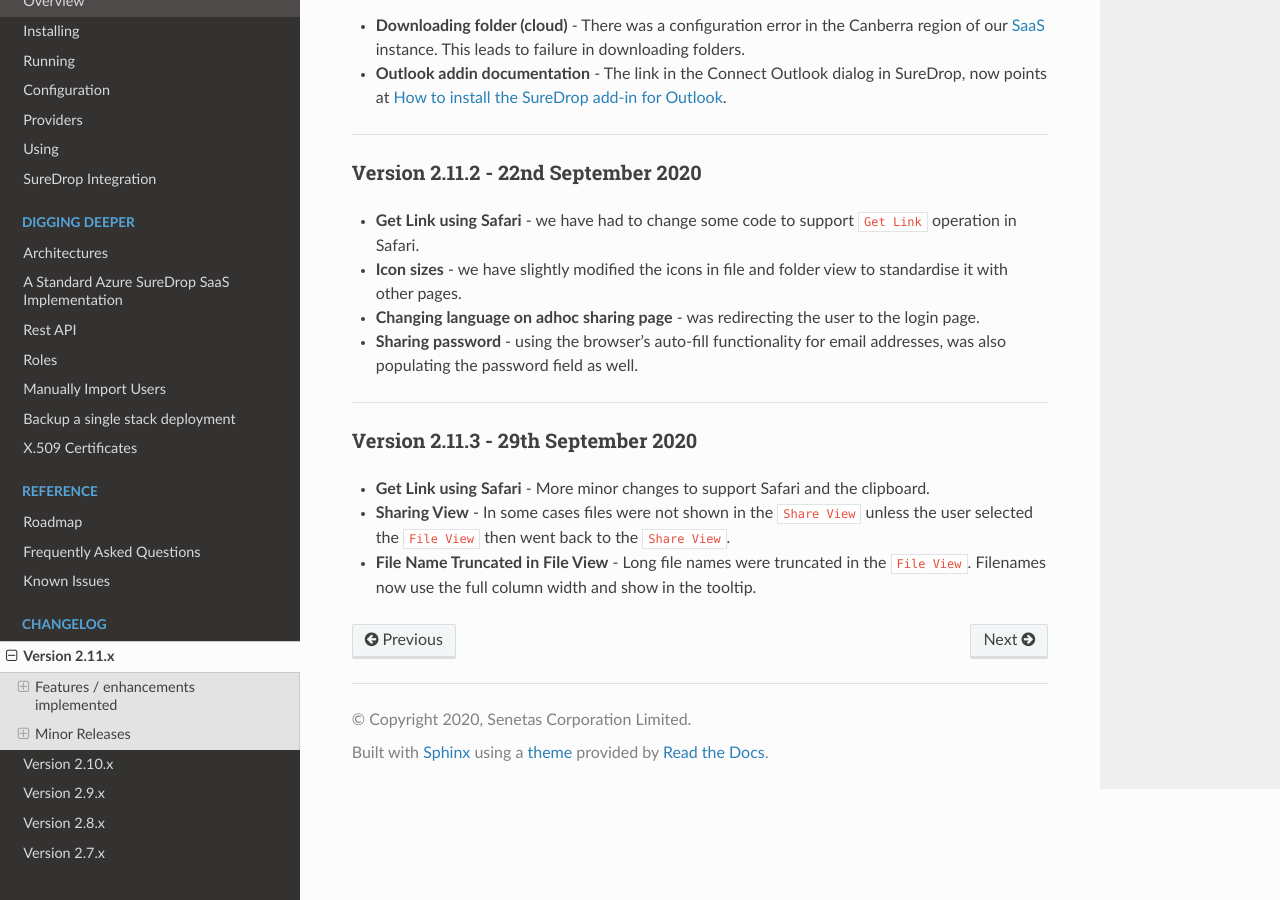
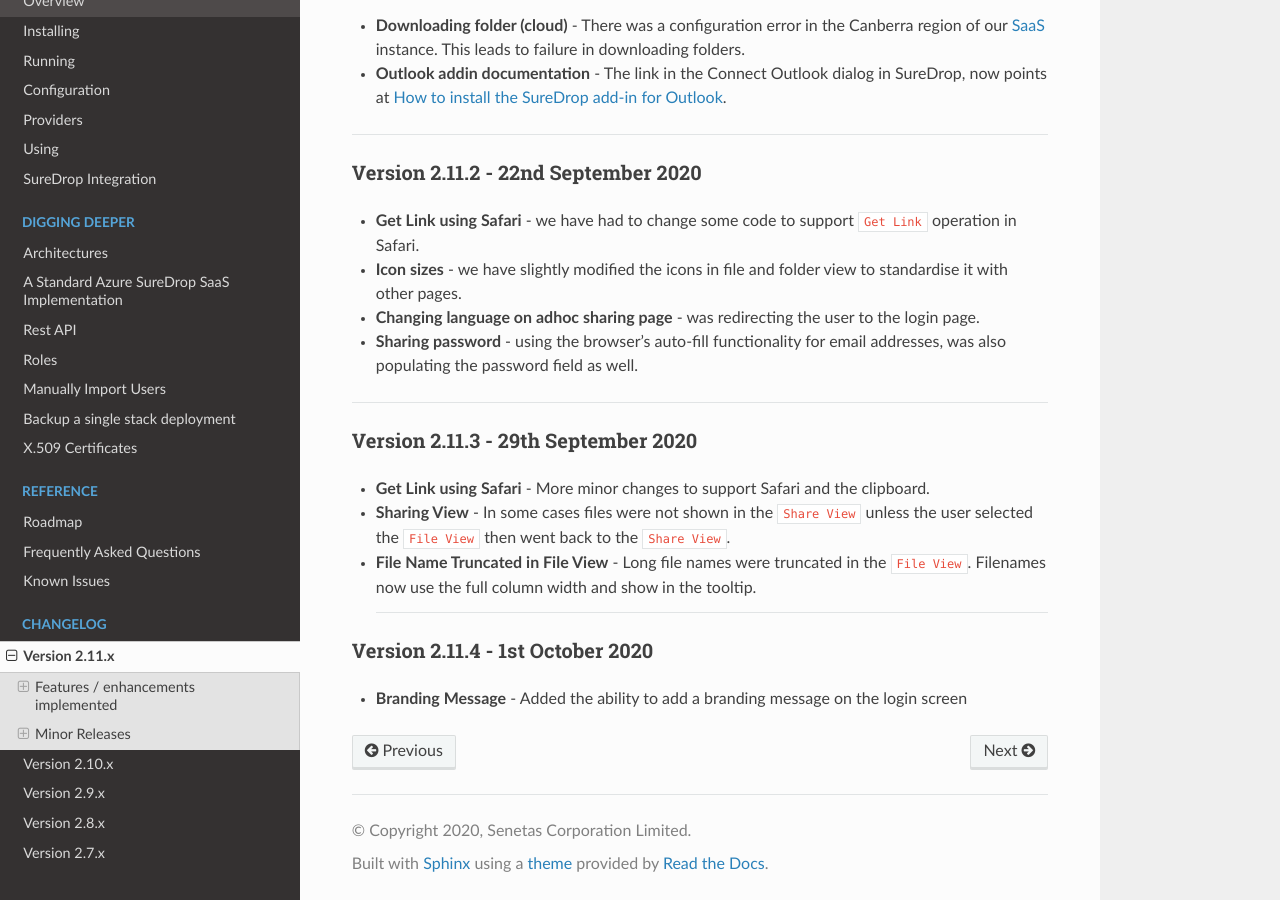
Before and after one commit to Senetas/SureDrop, a Sphinx documentation site: the page built from docs/source/release/2.11.x.rst, in a window 1280 px wide and 900 px high, scrolled down 5252 px. Built offline with Sphinx 7.4.7 and the Read the Docs theme 2.0.0, drawn with Linux system fonts in a browser that asks for light colours.

Commit message:
2.11.4 release

```diff
--- a/docs/source/release/2.11.x.rst
+++ b/docs/source/release/2.11.x.rst
@@ -161,3 +161,12 @@
 
 - **File Name Truncated in File View** - Long file names were truncated in the ``File View``.
   Filenames now use the full column width and show in the tooltip.
+
+  .. raw:: html
+
+   <hr>
+
+Version 2.11.4 - 1st October 2020
+~~~~~~~~~~~~~~~~~~~~~~~~~~~~~~~~~~~~
+
+- **Branding Message** - Added the ability to add a branding message on the login screen
```
